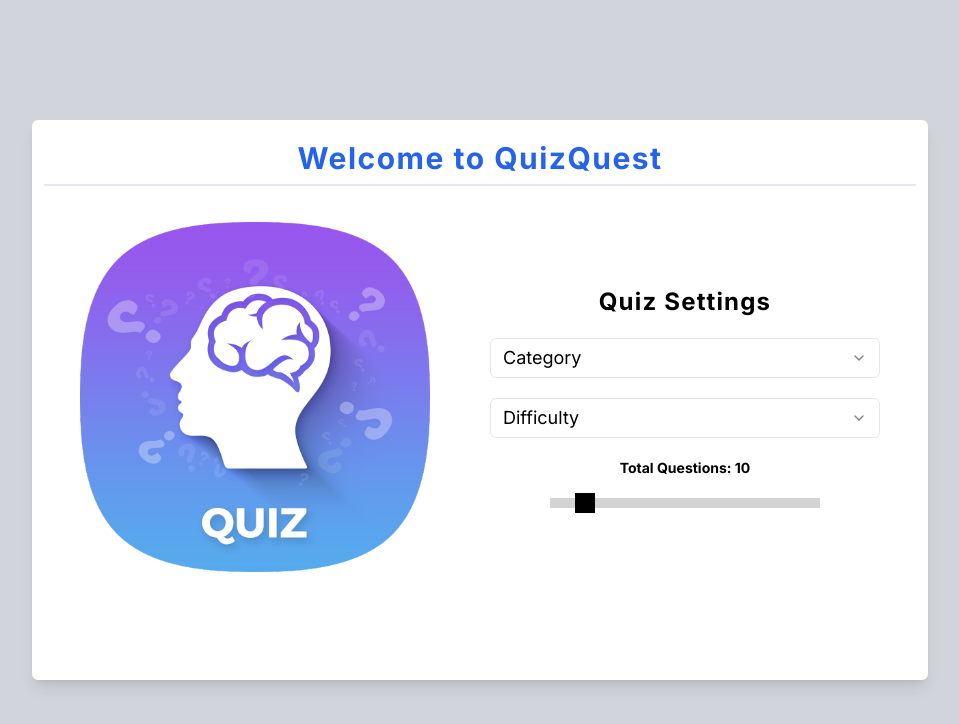
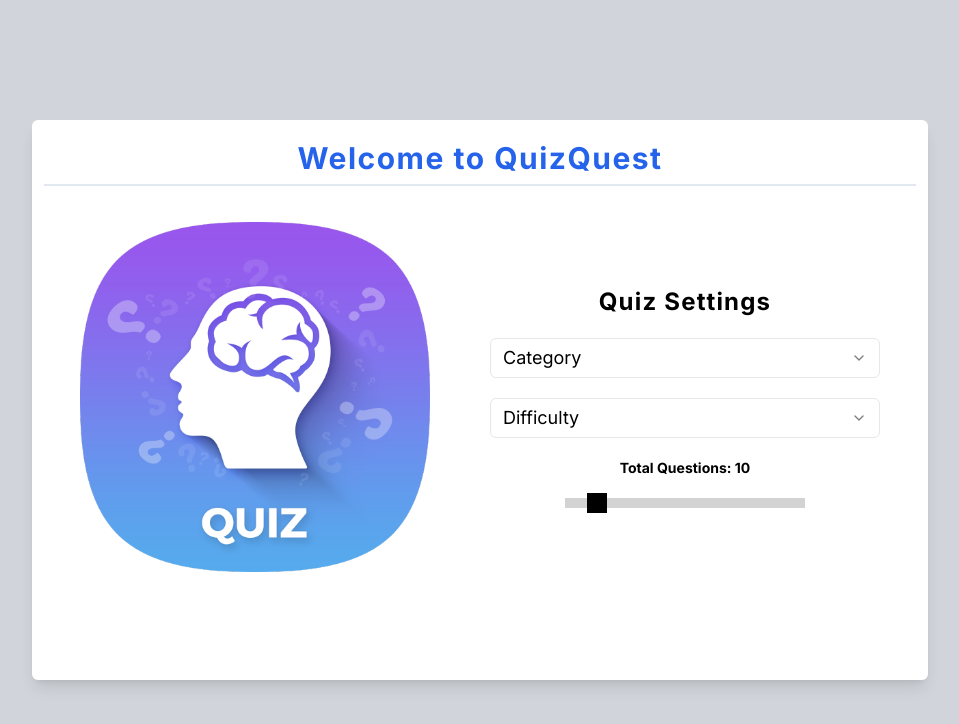
Before and after one commit to ozguraktas5/quiz_app_nextjs, a Next.js app: page / in a window 1280 px wide. Shown: the top 724 px of the page, without its empty margins (160-1119 px from the left). Built offline with nearby package versions, Linux system fonts and the light colour scheme.

Commit message:
add progress bar

```diff
--- a/src/app/globals.css
+++ b/src/app/globals.css
@@ -34,7 +34,7 @@ body {
 }
 .SliderRoot[data-orientation='horizontal'] {
   flex-direction: row;
-  width: 270px;
+  width: 240px;
   height: 10px;
   background-color: lightgray;
 }
--- a/src/app/page.jsx
+++ b/src/app/page.jsx
@@ -74,7 +74,7 @@ export default function Home() {
             <p className="text-sm lg:text-sm font-bold">Total Questions: 10</p>
             <Slider.Root
               className="SliderRoot"
-              defaultValue={[10,90]}
+              defaultValue={[10,80]}
               orientation="horizontal"
               step={10}
             >
```
